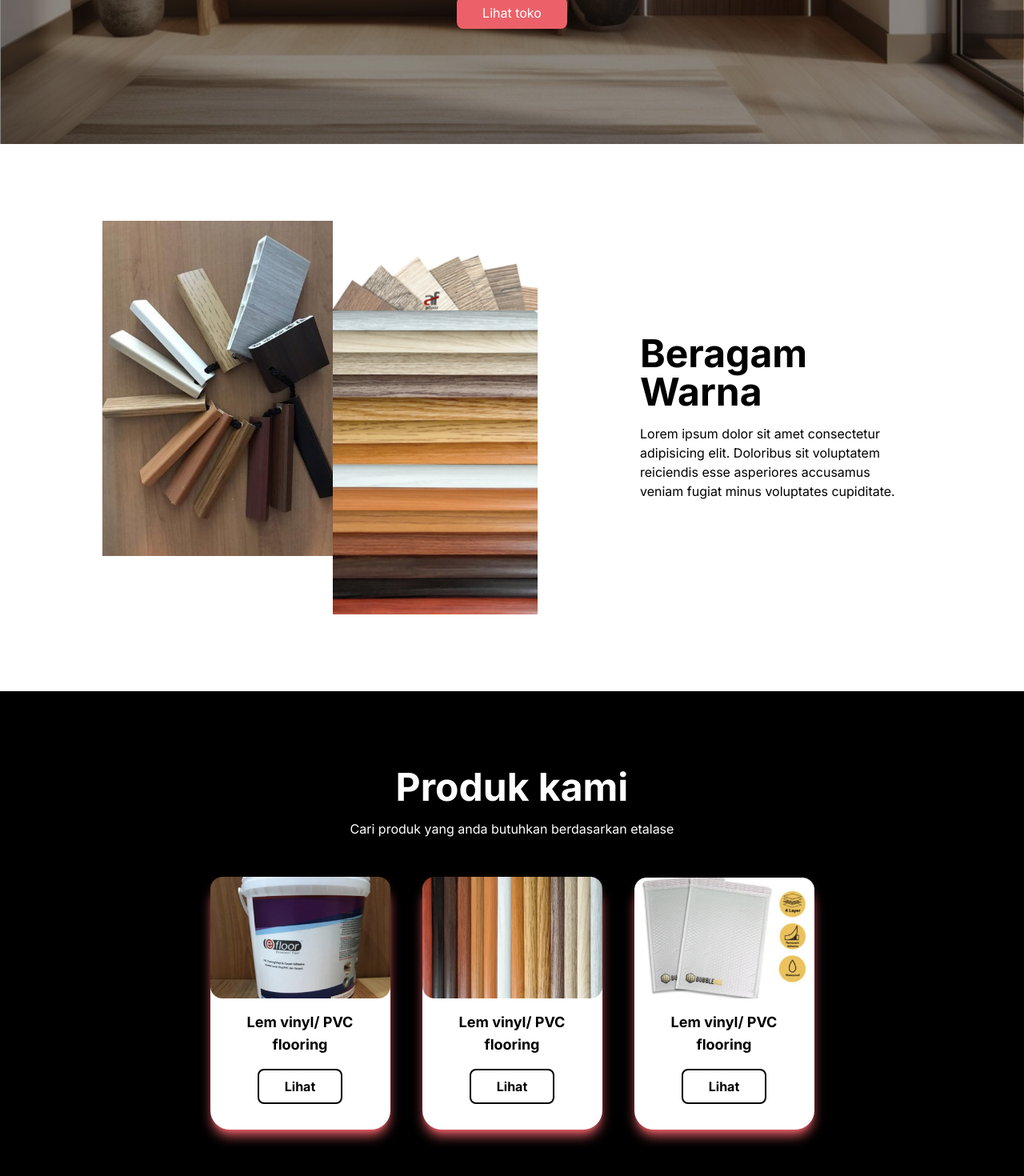
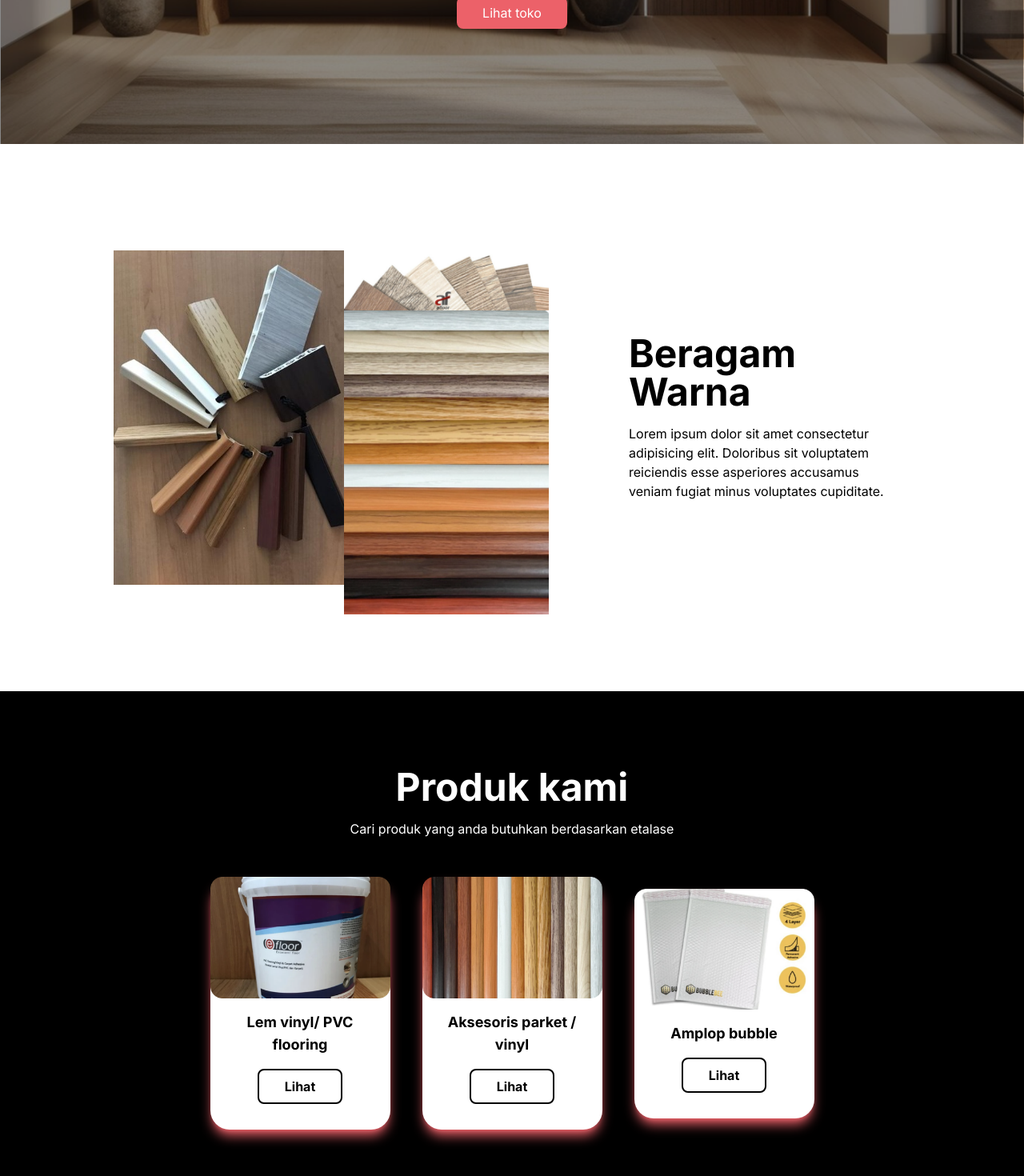
Before and after one commit to gearyaudie/afloor88, a Next.js app: page / in a window 1280 px wide. Shown: the part 428-1898 px from the top of the page at 80% size. Built offline with nearby package versions, Linux system fonts and the light colour scheme.

Commit message:
Mobile view better

```diff
--- a/src/app/layouts/mobileDrawer.tsx
+++ b/src/app/layouts/mobileDrawer.tsx
@@ -47,7 +47,7 @@ export function MobileDrawer() {
                   <Link href="/" onClick={() => lockScroll()}>Home</Link>
                 </li>
                 <li onClick={() => setSidebarOpened(false)}>
-                  <Link href="/projects" onClick={() => lockScroll()}>Projects</Link>
+                  <Link href="/projects" onClick={() => lockScroll()}>Artikel</Link>
                 </li>
               </div>
             </div>
--- a/src/app/page.tsx
+++ b/src/app/page.tsx
@@ -1,9 +1,13 @@
-import Image from 'next/image'
+"use client"
 import React from 'react';
 import Navbar from './layouts/navbar'
 import { Footer } from './layouts/footer';
 
 export default function Home() {
+
+  function redirectToPage(url: string) {
+    window.open(url, '_blank')
+  }
 
   return (
     <>
@@ -17,25 +21,25 @@ export default function Home() {
             Menjual berbagai jenis aksesoris lantai, pvc dan vinyl.
             Klik tombol dibawah dan kunjungi toko online kami sekarang.
           </div>
-          <button className="bg-[#ec6169] mt-8 px-8 py-2 text-md text-white rounded-lg">
+          <button className="bg-[#ec6169] mt-8 px-8 py-2 text-md text-white rounded-lg" onClick={() => redirectToPage("https://www.tokopedia.com/afloor")}>
             Lihat toko
           </button>
         </div>
       </main>
       <main className="bg-white">
-        <div className="flex justify-between max-w-screen-lg mx-auto pt-24 pb-24 gap-10">
-          <div className="flex">
-            <img src="/images/beragam-warna-1.png" alt="" className="w-72 h-fit" />
-            <div>
-              <img src="/images/beragam-warna-2.png" alt="" className="w-64 h-fit" />
-              <img src="/images/beragam-warna-3.png" alt="" className="w-64 h-fit"/>
-            </div>
-          </div>
-          <div className="flex flex-col justify-center items-start max-w-sm text-black px-8">
+        <div className="block md:lg:flex justify-center items-center max-w-screen-lg mx-auto pt-24 pb-24 gap-10">
+          <div className="flex flex-col justify-center items-center mx-auto max-w-sm text-black px-8 order-2">
             <div className="font-bold text-4xl md:lg:text-5xl">Beragam Warna</div>
             <div className="pt-4">
               Lorem ipsum dolor sit amet consectetur adipisicing elit. Doloribus sit voluptatem
               reiciendis esse asperiores accusamus veniam fugiat minus voluptates cupiditate.
+            </div>
+          </div>
+          <div className="flex order-1 mx-auto justify-center items-center">
+            <img src="/images/beragam-warna-1.png" alt="" className="w-72 h-fit hidden md:lg:block" />
+            <div>
+              <img src="/images/beragam-warna-2.png" alt="" className="w-64 h-fit" />
+              <img src="/images/beragam-warna-3.png" alt="" className="w-64 h-fit"/>
             </div>
           </div>
         </div>
@@ -52,25 +56,32 @@ export default function Home() {
                 <div className="font-bold text-lg px-4 py-4 text-black">
                   Lem vinyl/ PVC flooring
                 </div>
-                <button className="bg-white border-2 border-black py-2 px-8 font-bold rounded-lg text-black">
+                <button className="bg-white border-2 border-black py-2 px-8 font-bold rounded-lg text-black"
+                  onClick={() => redirectToPage("https://www.tokopedia.com/afloor/etalase/lem")}
+                >
                   Lihat
                 </button>
               </div>
               <div className="shadow-lg	bg-white rounded-3xl max-w-[225px] pb-8 shadow-[#ec6169]">
                 <img src="/images/etalase/wood.png" alt="" />
                 <div className="font-bold text-lg px-4 py-4 text-black">
-                  Lem vinyl/ PVC flooring
+                Aksesoris parket / vinyl
                 </div>
-                <button className="bg-white border-2 border-black py-2 px-8 font-bold rounded-lg text-black">
+                <button className="bg-white border-2 border-black py-2 px-8 font-bold rounded-lg text-black"
+                  onClick={() => redirectToPage("https://www.tokopedia.com/afloor/etalase/aksesoris-parketvinyl")}
+
+                >
                   Lihat
                 </button>
               </div>
               <div className="shadow-lg	bg-white rounded-3xl max-w-[225px] pb-8 shadow-[#ec6169]">
                 <img src="/images/etalase/amplop.png" alt="" />
                 <div className="font-bold text-lg px-4 py-4 text-black">
-                  Lem vinyl/ PVC flooring
+                  Amplop bubble
                 </div>
-                <button className="bg-white border-2 border-black py-2 px-8 font-bold rounded-lg text-black">
+                <button className="bg-white border-2 border-black py-2 px-8 font-bold rounded-lg text-black"
+                    onClick={() => redirectToPage("https://www.tokopedia.com/afloor/etalase/amplop-bubble")}
+                >
                   Lihat
                 </button>
               </div>
```
